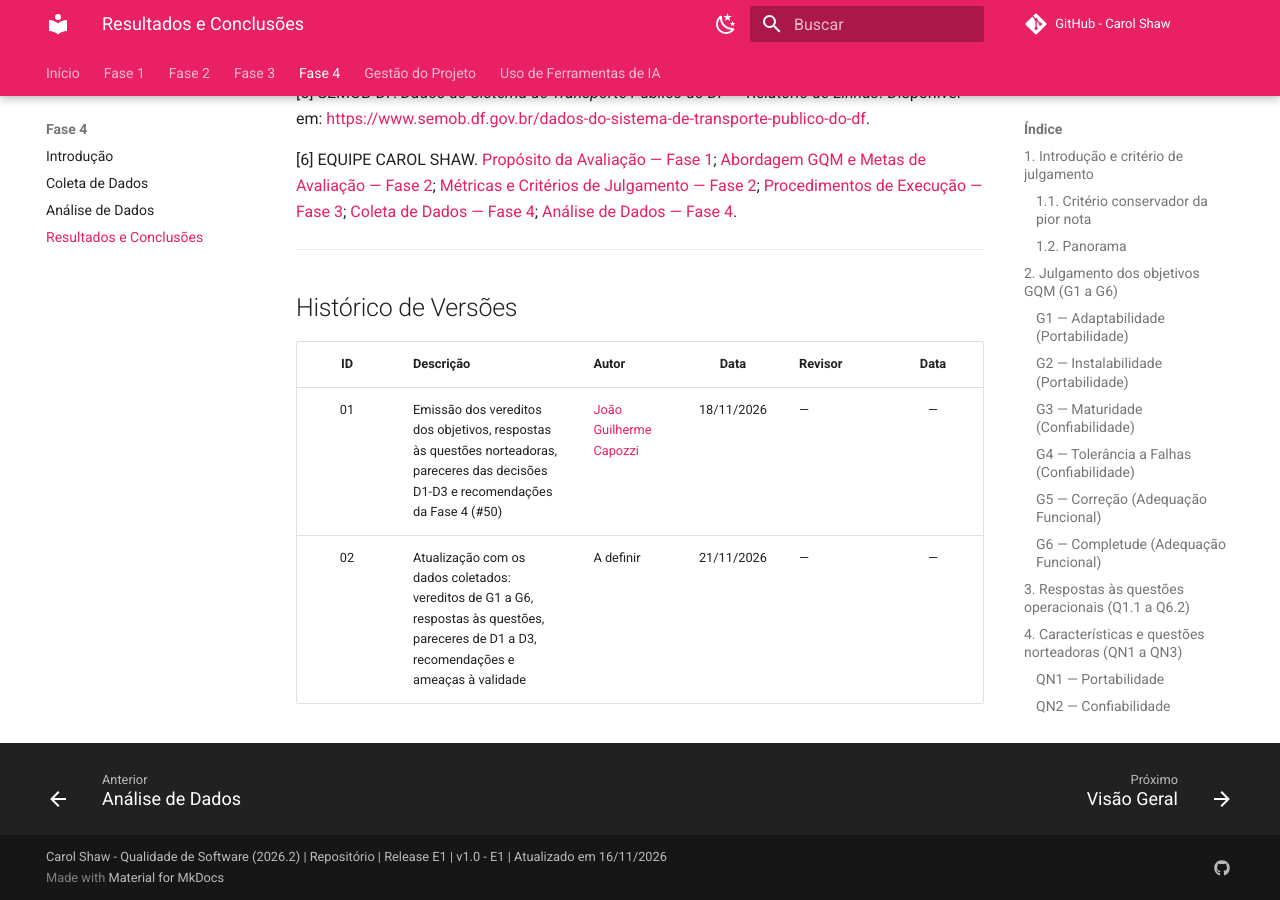
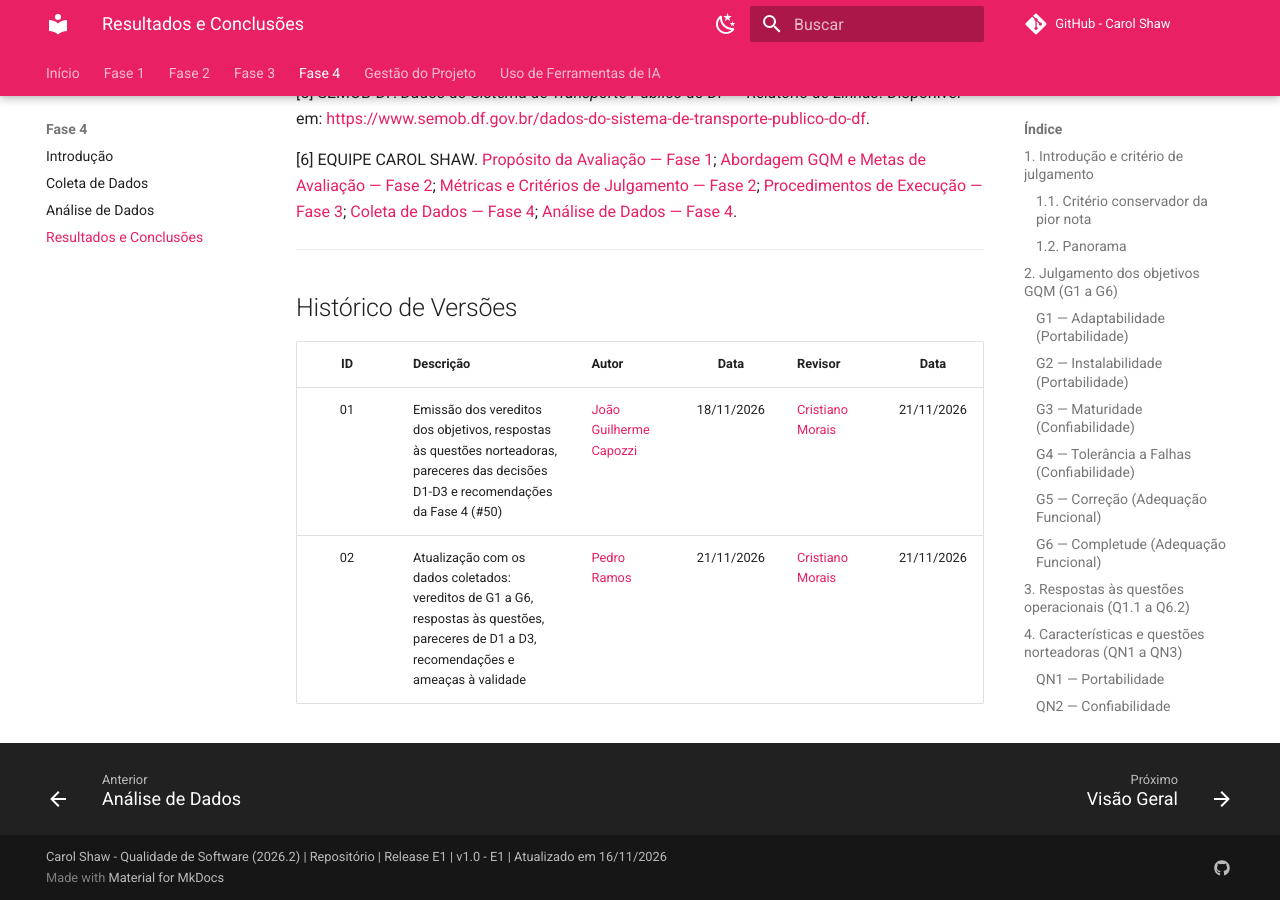
Before and after one commit to FCTE-Qualidade-de-Software-1/2026-2_T02_CAROL_SHAW, an MkDocs documentation site: the page built from docs/fase4/3-resultados.md, in a window 1280 px wide and 900 px high, scrolled down 10328 px. Built offline with MkDocs 1.6.1 and Material for MkDocs 9.7.7, drawn with Linux system fonts in a browser that asks for light colours; comment, search, counter and statistics services are not loaded.

Commit message:
docs: Atualização do histórico de versão da página de resultados/análise da fase 4

```diff
--- a/docs/fase4/3-resultados.md
+++ b/docs/fase4/3-resultados.md
@@ -210,5 +210,5 @@ Os resultados seguem as ameaças previstas em [Método de Avaliação](../fase3/
 
 | ID | Descrição | Autor | Data | Revisor | Data |
 | :-: | :--- | :--- | :---: | :--- | :---: |
-| 01 | Emissão dos vereditos dos objetivos, respostas às questões norteadoras, pareceres das decisões D1-D3 e recomendações da Fase 4 (#50) | [João Guilherme Capozzi](https://github.com/jonas3688) | 18/11/2026 | — | — |
-| 02 | Atualização com os dados coletados: vereditos de G1 a G6, respostas às questões, pareceres de D1 a D3, recomendações e ameaças à validade | A definir | 21/11/2026 | — | — |
+| 01 | Emissão dos vereditos dos objetivos, respostas às questões norteadoras, pareceres das decisões D1-D3 e recomendações da Fase 4 (#50) | [João Guilherme Capozzi](https://github.com/jonas3688) | 18/11/2026 | [Cristiano Morais](https://github.com/CristianoMoraiss) | 21/11/2026 |
+| 02 | Atualização com os dados coletados: vereditos de G1 a G6, respostas às questões, pareceres de D1 a D3, recomendações e ameaças à validade | [Pedro Ramos](https://github.com/PedroRSR) | 21/11/2026 | [Cristiano Morais](https://github.com/CristianoMoraiss) | 21/11/2026 |
```
